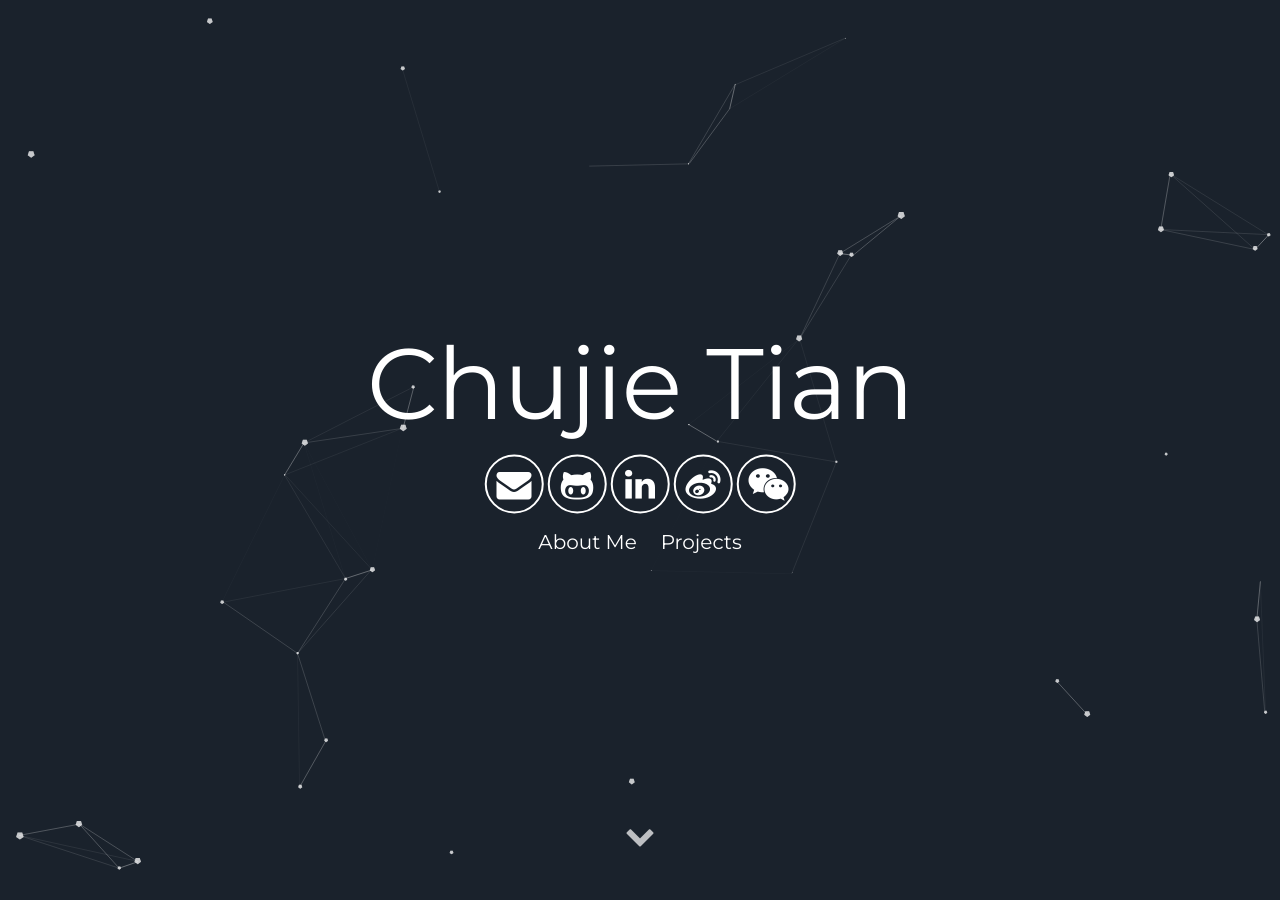
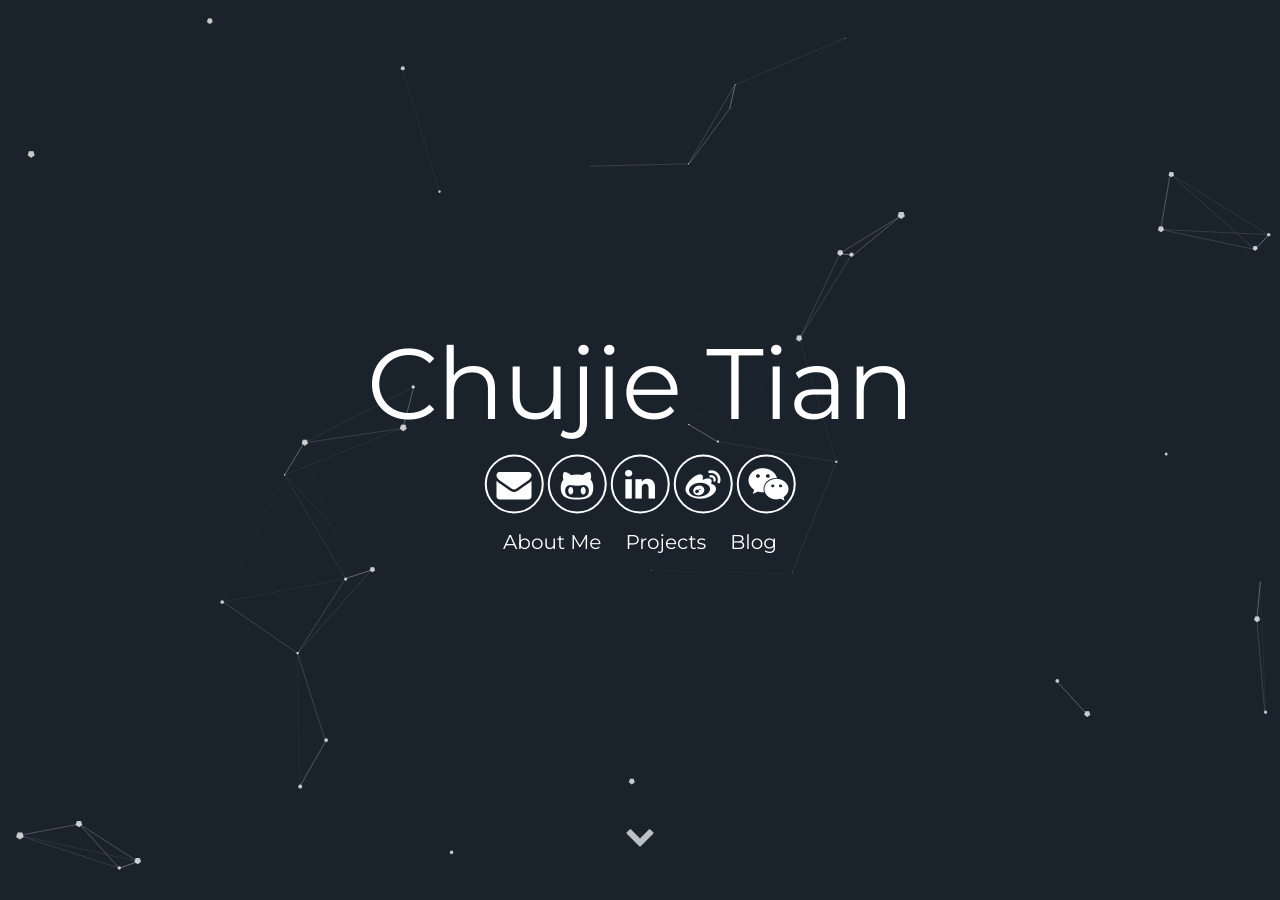
Before and after one commit to ChujieTian/ChujieTian.github.io, a Jekyll site: the page built from index.html, in a window 1280 px wide and 900 px high. Built offline with Jekyll 4.4.1, drawn with Linux system fonts in a browser that asks for light colours; a style sheet for code colours, icons or effects is not loaded.

Commit message:
Update header.html

```diff
--- a/_includes/header.html
+++ b/_includes/header.html
@@ -13,6 +13,7 @@
       </div>
       <a class="link" href="#about" data-scroll>About Me</a>
       <a class="link" href="#projects" data-scroll>Projects</a>
+      <a class="link" href="#blog" data-scroll">Blog</a>
   </div>
   <a class="down" href="#about" data-scroll><i class="icon fa fa-chevron-down" aria-hidden="true"></i></a>
 </div>
```
